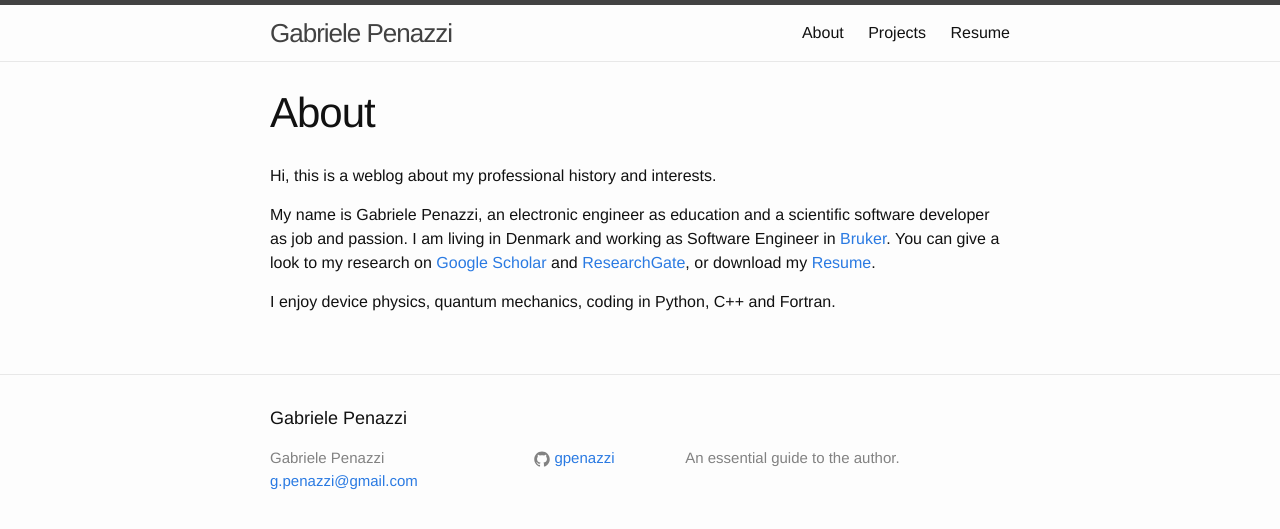
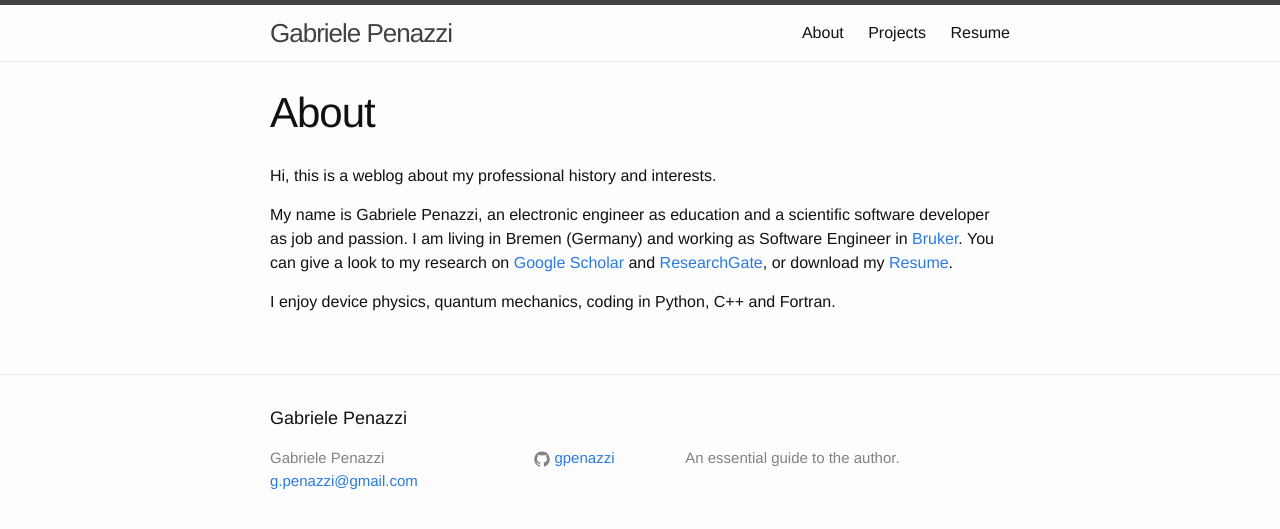
Before and after one commit to gpenazzi/gpenazzi.github.io, a Jekyll site: the page built from about.md, in a window 1280 px wide. Shown: the top 529 px of the page. Built offline with Jekyll 4.4.1, drawn with Linux system fonts in a browser that asks for light colours.

Commit message:
Fix about

```diff
--- a/about.md
+++ b/about.md
@@ -9,7 +9,7 @@ Hi, this is a weblog about my professional history and interests.
 
 My name is Gabriele Penazzi, an electronic engineer as education
 and a scientific software developer as job and passion.
-I am living in Denmark and working as Software Engineer
+I am living in Bremen (Germany) and working as Software Engineer
 in [Bruker](<http://www.bruker.com>).
  You can give a look to my research on
 [Google Scholar](http://scholar.google.de/citations?hl=de&user=4CCZ3ecAAAAJ)
```
